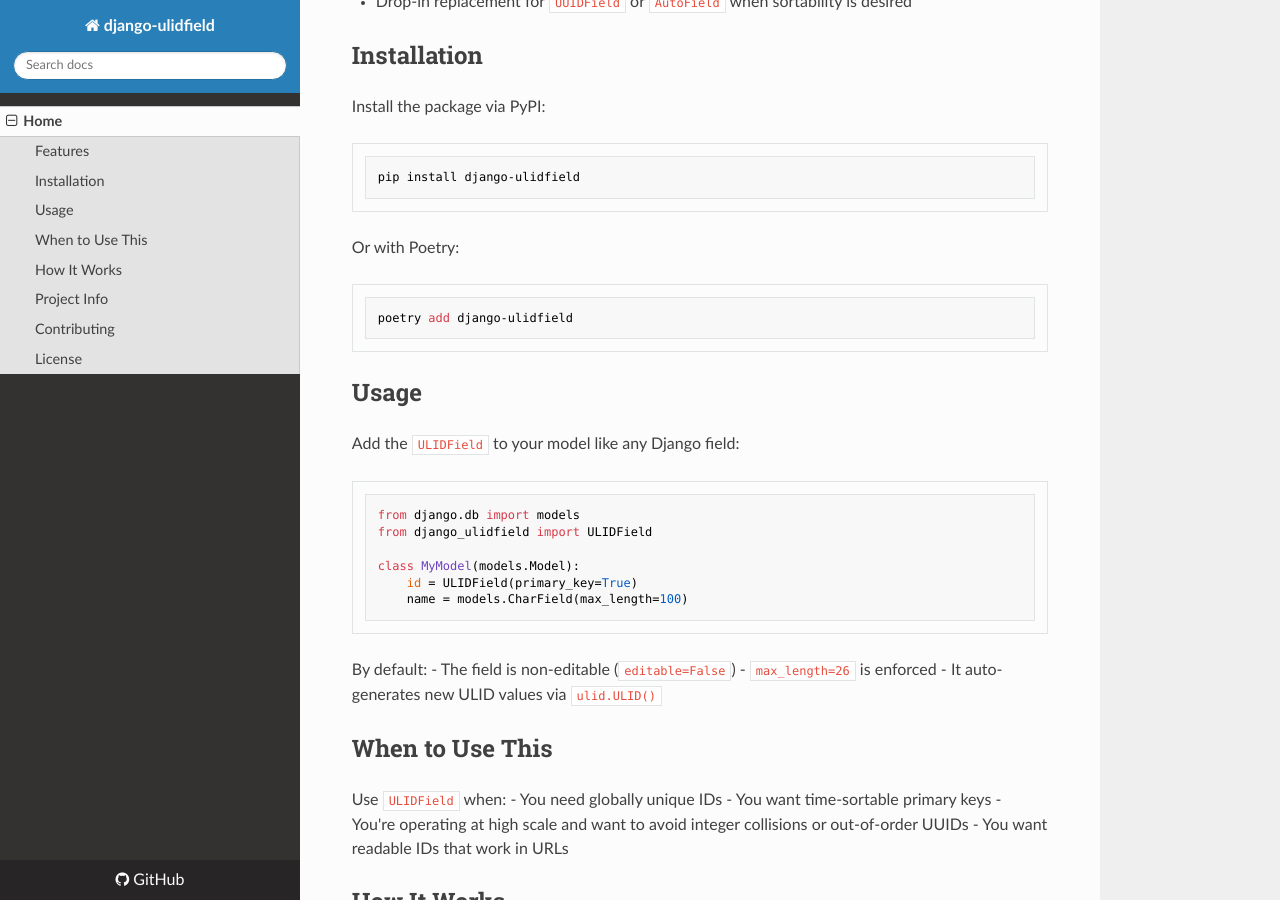
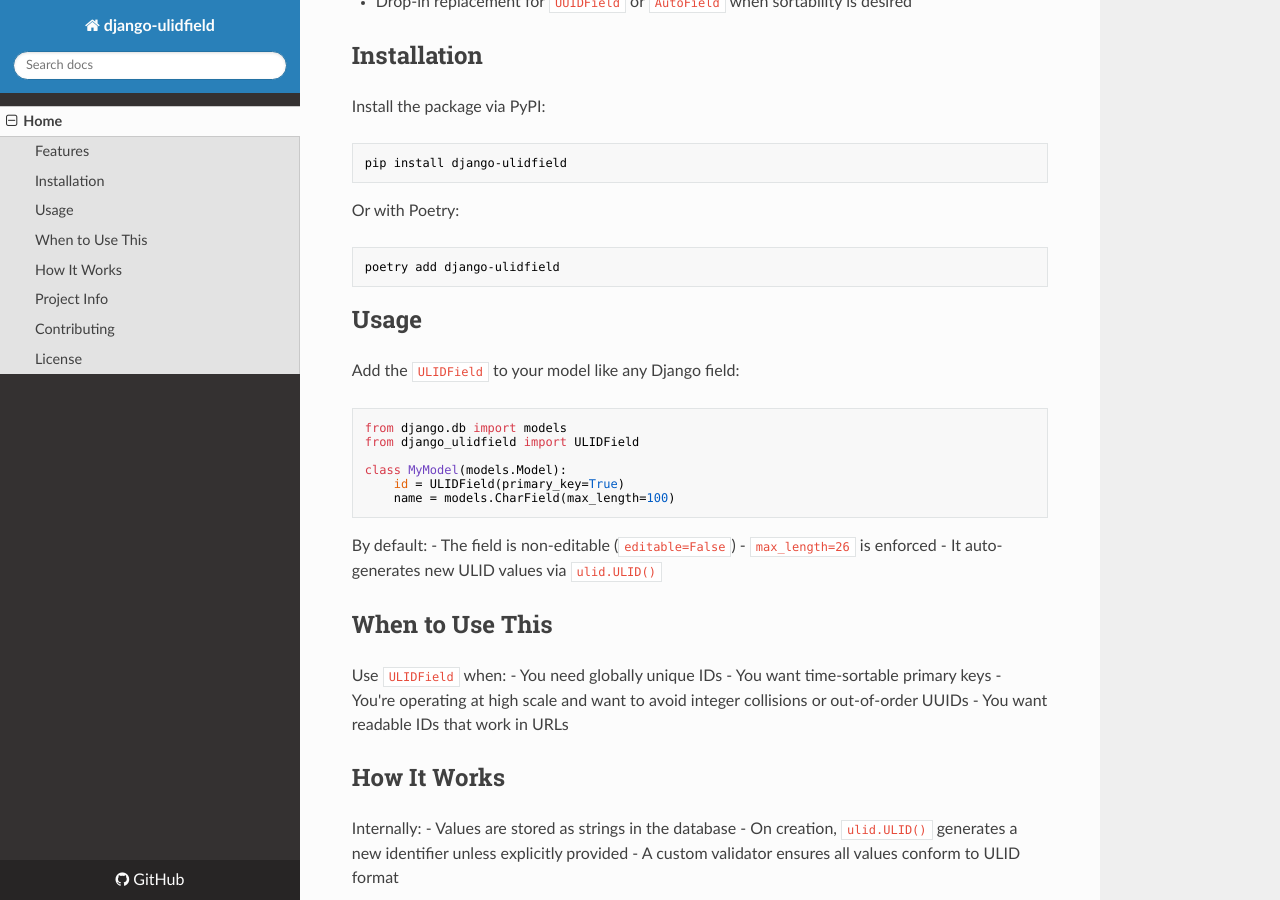
Before and after one commit to dumaas/django-ulidfield, an MkDocs documentation site: the page built from docs/index.md, in a window 1280 px wide and 900 px high, scrolled down 397 px. Built offline with MkDocs 1.6.1, drawn with Linux system fonts in a browser that asks for light colours; nearby versions of some CDN libraries; some of the changed lines change nothing that is shown.

Commit message:
update mkdocs setup (#7)

```diff
--- a/mkdocs.yaml
+++ b/mkdocs.yaml
@@ -10,6 +10,3 @@
 markdown_extensions:
   - toc:
       permalink: true
-  - admonition
-  - codehilite
-  - pymdownx.superfences
```
